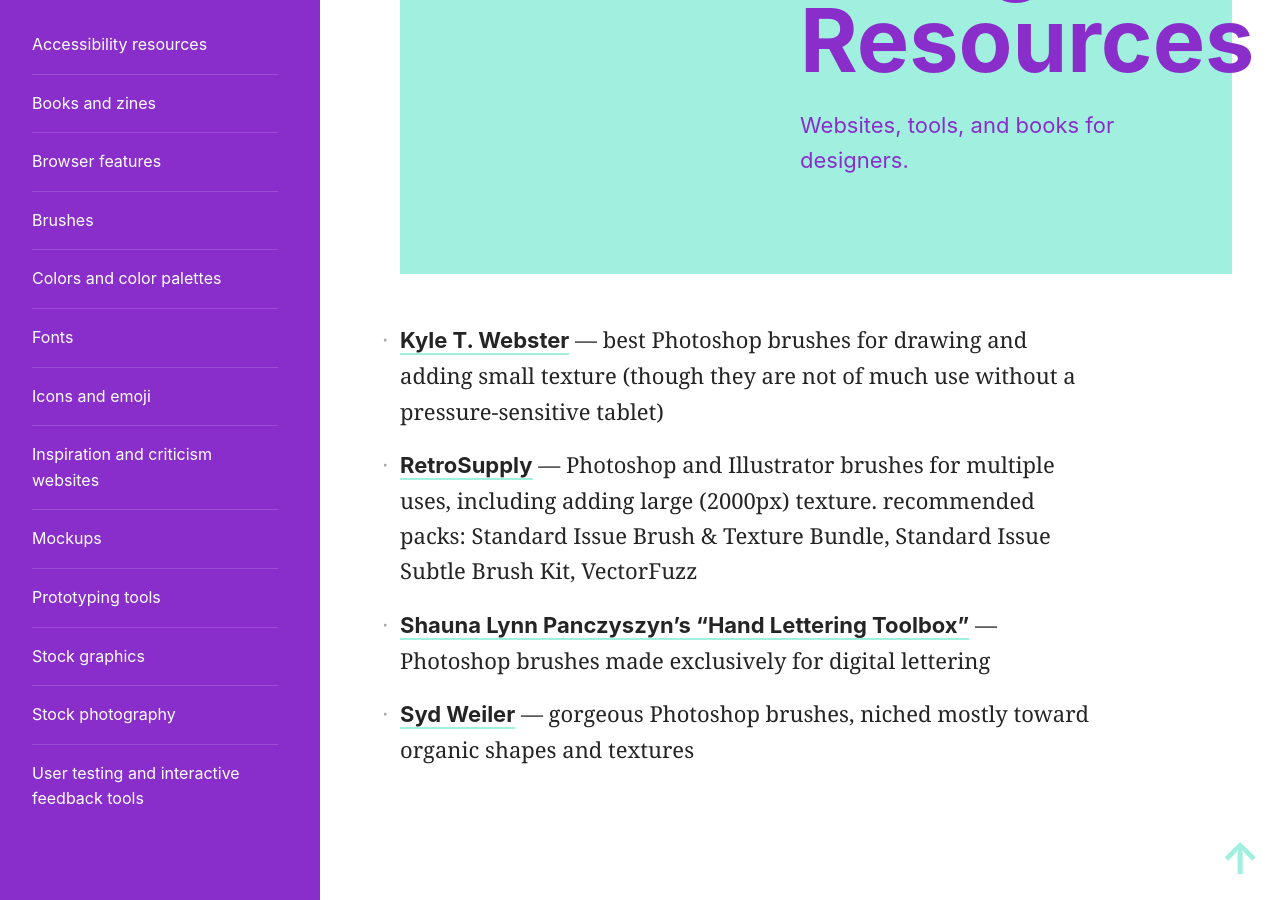
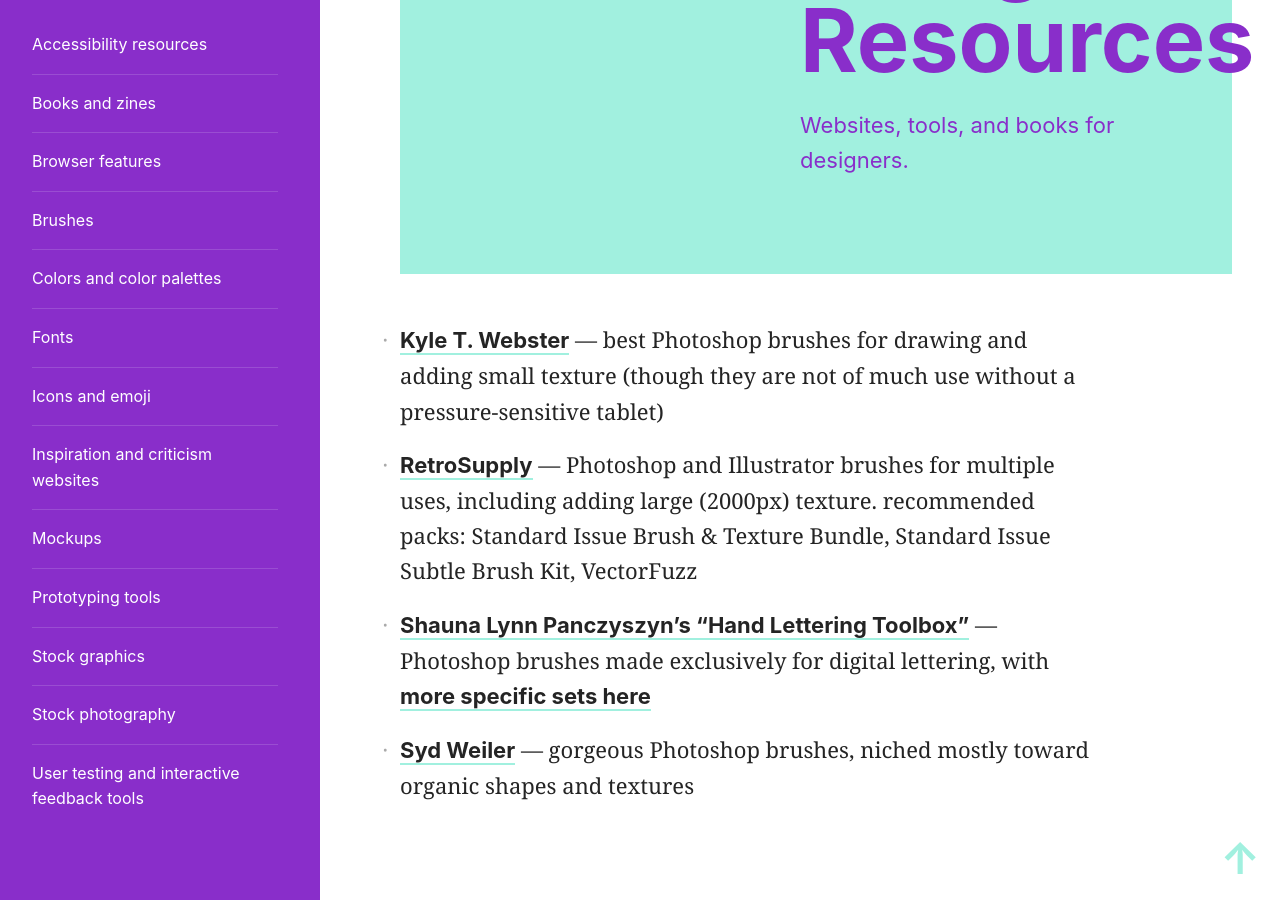
Before and after one commit to skullface/design-resources, a Jekyll site: the page built from _resources/brushes.md, in a window 1280 px wide and 900 px high, scrolled down 741 px. Built offline with Jekyll 4.4.1, drawn with Linux system fonts in a browser that asks for light colours; nearby versions of some CDN libraries.

Commit message:
update brushes

```diff
--- a/_resources/brushes.md
+++ b/_resources/brushes.md
@@ -5,5 +5,5 @@
 
 - [Kyle T. Webster](https://www.kylebrush.com/) — best Photoshop brushes for drawing and adding small texture (though they are not of much use without a pressure-sensitive tablet)
 - [RetroSupply](http://www.retrosupply.co/collections/brushes) — Photoshop and Illustrator brushes for multiple uses, including adding large (2000px) texture. recommended packs: Standard Issue Brush & Texture Bundle, Standard Issue Subtle Brush Kit, VectorFuzz
-- [Shauna Lynn Panczyszyn’s "Hand Lettering Toolbox"](https://www.retrosupply.co/products/the-hand-lettering-toolbox?variant=22157366791) — Photoshop brushes made exclusively for digital lettering
+- [Shauna Lynn Panczyszyn’s "Hand Lettering Toolbox"](https://www.retrosupply.co/products/the-hand-lettering-toolbox?variant=22157366791) — Photoshop brushes made exclusively for digital lettering, with [more specific sets here](https://creativemarket.com/shaunaparmesan)
 - [Syd Weiler](https://patreon.com/sydweiler) — gorgeous Photoshop brushes, niched mostly toward organic shapes and textures
```
Also changed, not shown: README.md.
